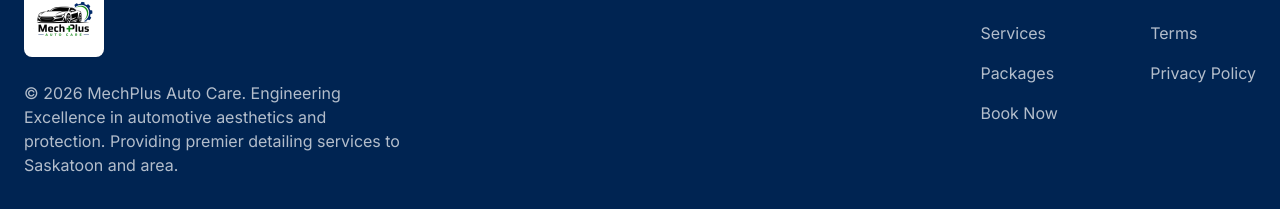
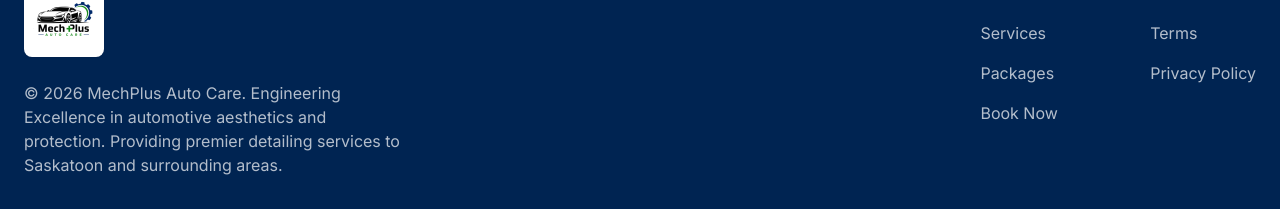
Before and after one commit to arhamnasirkhan/mechplus-under-construction, a React (Vite) app: page / in a window 1280 px wide. Shown: the part 5237-5446 px from the top of the page. Built offline with nearby package versions, Linux system fonts and the light colour scheme.

Commit message:
Update footer text and adjust email input requirement in contact form

```diff
--- a/src/components/Contact.jsx
+++ b/src/components/Contact.jsx
@@ -167,7 +167,6 @@ ${formData.message}`;
                 name="email"
                 value={formData.email}
                 onChange={handleChange}
-                required
                 className="w-full bg-white border border-outline-variant focus:border-primary focus:ring-1 focus:ring-primary rounded-lg px-4 py-3 outline-none"
                 placeholder="your@email.com"
                 type="email"
--- a/src/components/Footer.jsx
+++ b/src/components/Footer.jsx
@@ -19,7 +19,7 @@ const Footer = () => {
             />
           </div>
           <p className="text-on-primary/70 font-body-md mb-8">
-            © {currentYear || '2024'} MechPlus Auto Care. Engineering Excellence in automotive aesthetics and protection. Providing premier detailing services to Saskatoon and area.
+            © {currentYear || '2024'} MechPlus Auto Care. Engineering Excellence in automotive aesthetics and protection. Providing premier detailing services to Saskatoon and surrounding areas.
           </p>
           <div className="flex gap-4">
             <a
@@ -52,7 +52,7 @@ const Footer = () => {
               aria-label="TikTok"
             >
               <svg fill="currentColor" viewBox="0 0 24 24" className="w-5 h-5" aria-hidden="true">
-                <path d="M19.59 6.69a4.83 4.83 0 0 1-3.77-4.25V2h-3.45v13.67a2.89 2.89 0 0 1-5.2 1.74 2.89 2.89 0 0 1 2.31-4.64 2.93 2.93 0 0 1 .88.13V9.4a6.84 6.84 0 0 0-1-.05A6.33 6.33 0 0 0 5 20.1a6.34 6.34 0 0 0 10.86-4.43v-7a8.16 8.16 0 0 0 4.77 1.52v-3.4a4.85 4.85 0 0 1-1-.1z"/>
+                <path d="M19.59 6.69a4.83 4.83 0 0 1-3.77-4.25V2h-3.45v13.67a2.89 2.89 0 0 1-5.2 1.74 2.89 2.89 0 0 1 2.31-4.64 2.93 2.93 0 0 1 .88.13V9.4a6.84 6.84 0 0 0-1-.05A6.33 6.33 0 0 0 5 20.1a6.34 6.34 0 0 0 10.86-4.43v-7a8.16 8.16 0 0 0 4.77 1.52v-3.4a4.85 4.85 0 0 1-1-.1z" />
               </svg>
             </a>
           </div>
```
